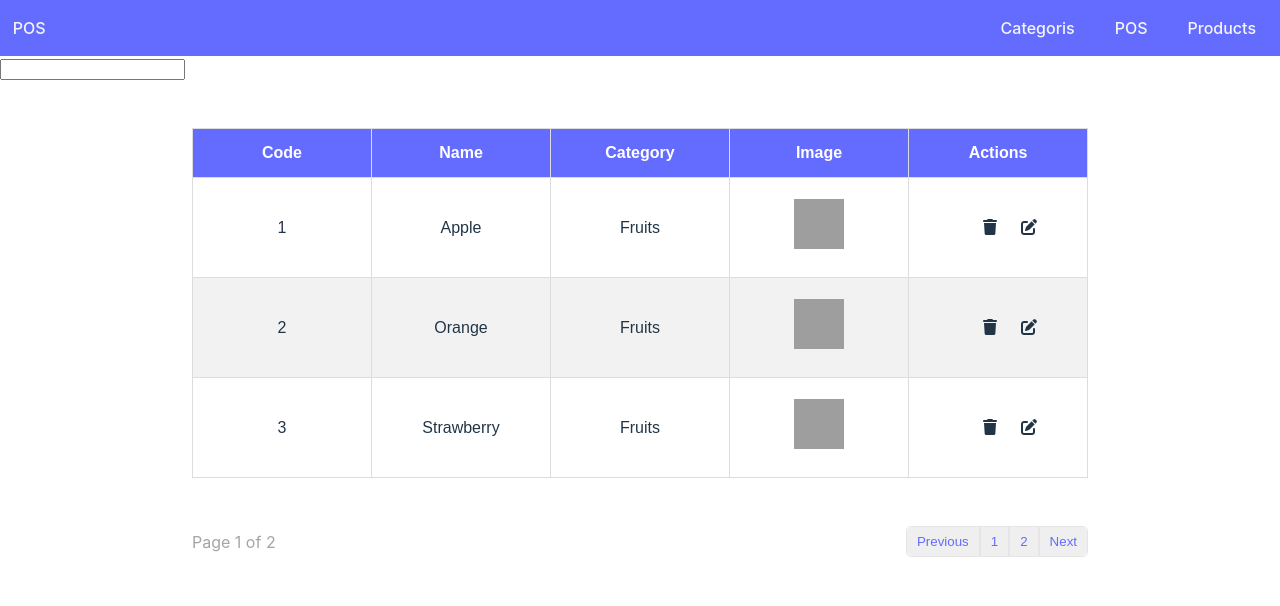
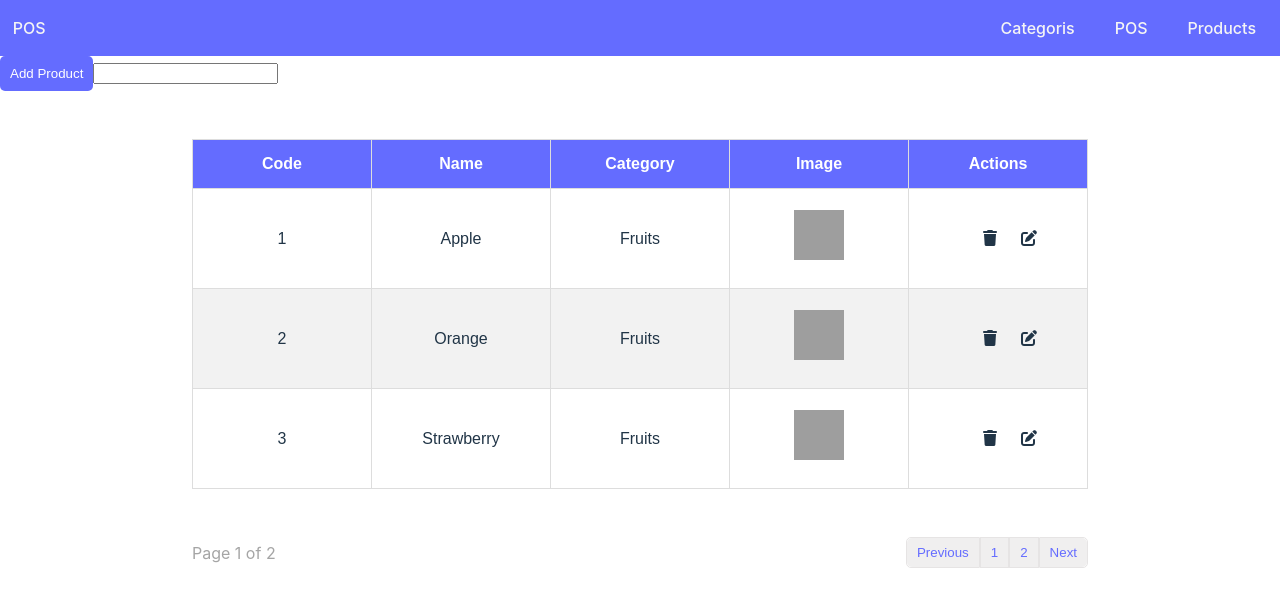
Before and after one commit to nourabdalaziz/Point-Of-Sale-System-ReactJS, a React (Vite) app: page /products in a window 1280 px wide. Shown: the top 606 px of the page. Built offline with nearby package versions, Linux system fonts and the light colour scheme; data requests are answered from the project's data file; grey boxes are pictures that could not be loaded.

Commit message:
add button component products page

```diff
--- a/src/Pages/Products.jsx
+++ b/src/Pages/Products.jsx
@@ -2,6 +2,7 @@ import useFetch from "../CustomHooks/useFetch.jsx";
 import { useState } from "react";
 import FilterableTable from "../Components/FilterableTable.jsx";
 import LoadingSpinner from "../Components/LoadingSpinner.jsx";
+import Button from "../Components/Button.jsx";
 
 const Products = () => {
   const [products, isLoading] = useFetch("http://localhost:5000/products");
@@ -19,16 +20,21 @@ const Products = () => {
       ) : (
         products && (
           <>
+            <div className="main-wrapper-products">
+              <div className="search-and-button">
+                <Button buttonText="Add Product" />
                 <input
                   type="search"
                   onChange={(e) => setSearchedValue(e.target.value)}
                 />
+              </div>
               <FilterableTable
                 headers={HEADERS}
                 dataInTable={products}
                 searchedValue={searchedValue}
                 editProduct={editProduct}
-            />
+              />{" "}
+            </div>
           </>
         )
       )}
```
Lines whose indentation alone changed are shown as unchanged.
